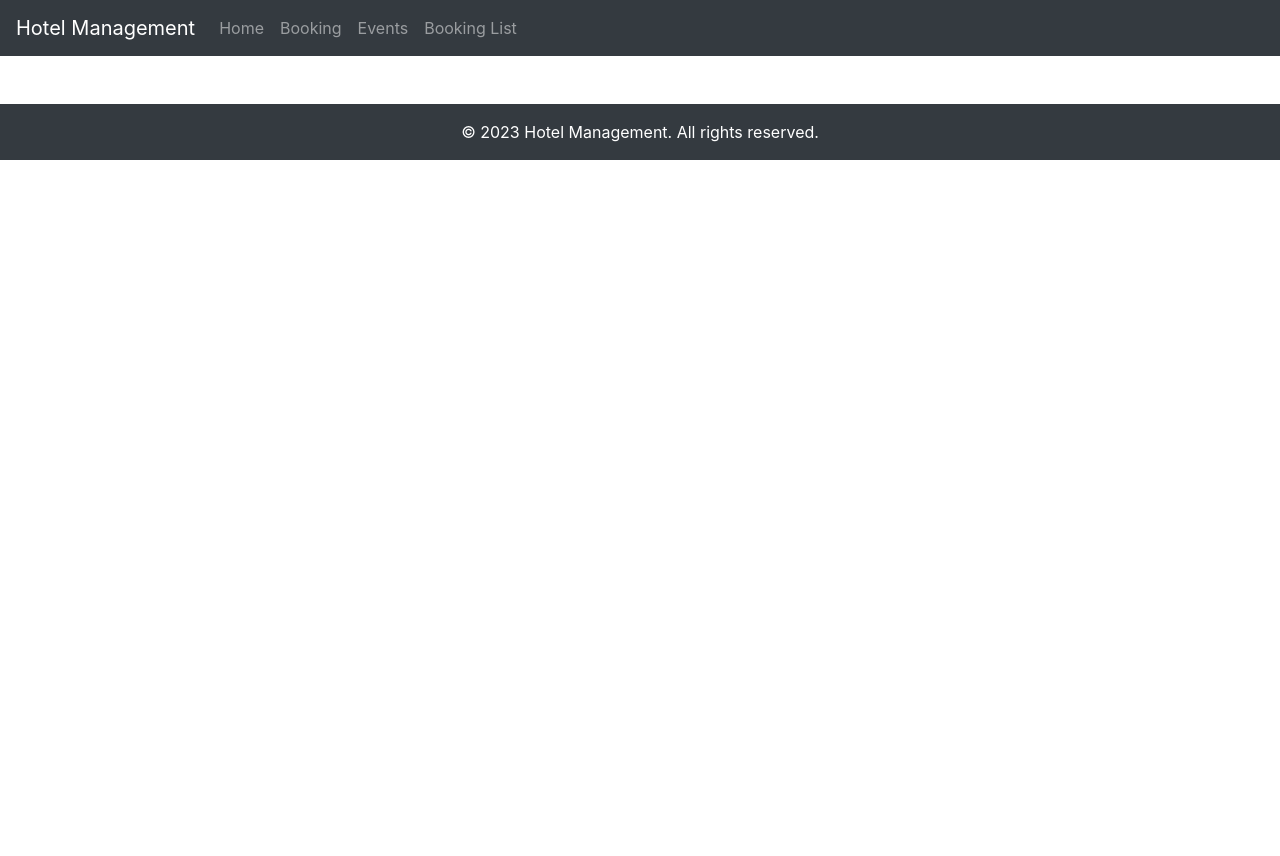
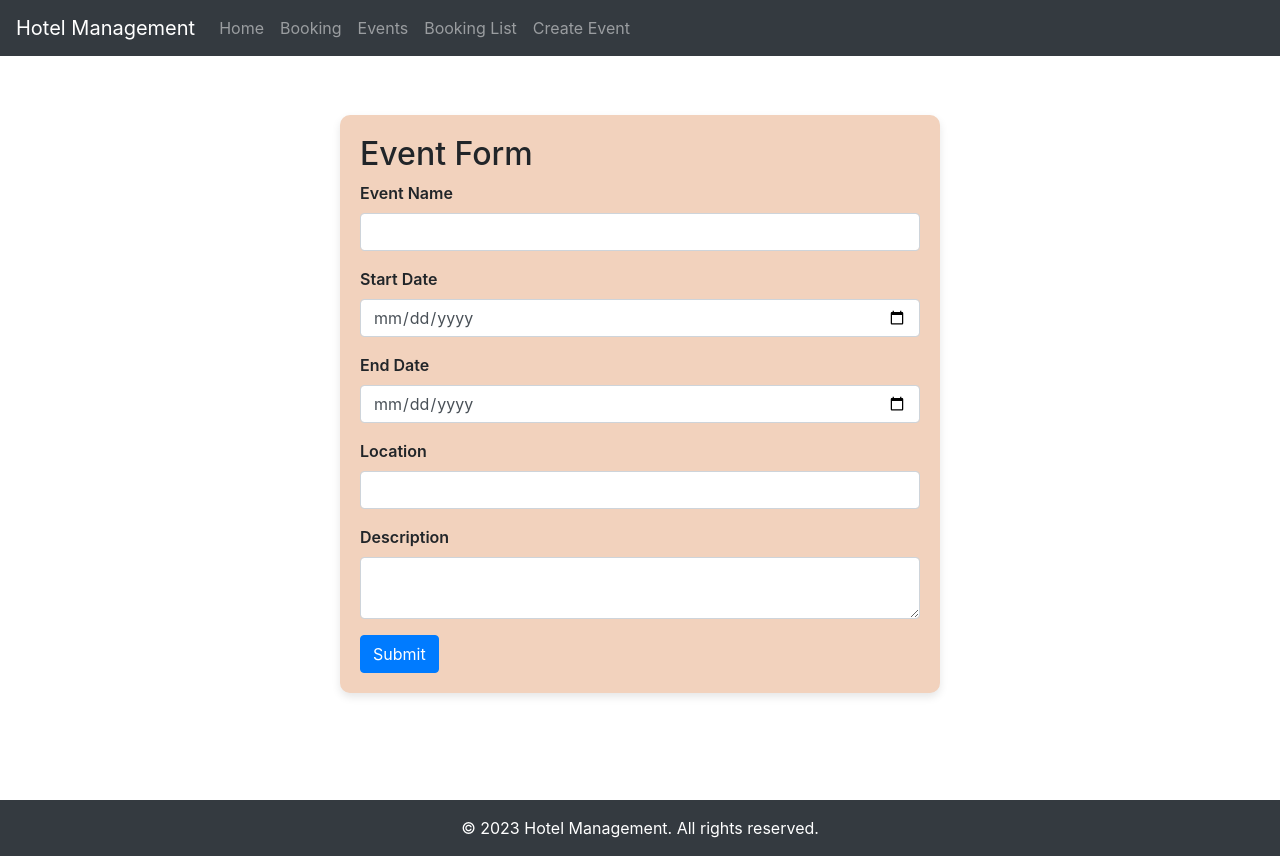
Before and after one commit to ChrisAlexRods/frontend-Hotel-Management, a React (Create React App) app: page /event-form in a window 1280 px wide. Built offline with nearby package versions, Linux system fonts and the light colour scheme.

Commit message:
Events Form Page

```diff
--- a/src/App.js
+++ b/src/App.js
@@ -7,6 +7,7 @@ import NavbarComponent from './NavbarComponent';
 import FooterComponent from './FooterComponent';
 import BookingForm from './BookingPage'
 import BookingList from './BookingList';
+import EventForm from './EventForm'
 
 function App() {
   return (
@@ -18,6 +19,7 @@ function App() {
           <Route path="/booking" element={<BookingPage />} />
           <Route path="/events" element={<EventsPage />} />
           <Route path="/booking-list" element={<BookingList />} />
+          <Route path="/event-form" element={<EventForm />} />
         </Routes>
         <FooterComponent />
       </div>
--- /dev/null
+++ b/src/EventForm.js
@@ -0,0 +1,121 @@
+import { useState } from 'react';
+import './EventFormStyles.css';
+
+const EventForm = () => {
+  const [eventData, setEventData] = useState({
+    name: '',
+    start_date: '',
+    end_date: '',
+    location: '',
+    description: ''
+  });
+  const [success, setSuccess] = useState(false);
+
+  const handleInputChange = e => {
+    const { name, value } = e.target;
+    setEventData(prevData => ({ ...prevData, [name]: value }));
+  };
+
+  const handleSubmit = e => {
+    e.preventDefault();
+
+    fetch('/api/events/', {
+      method: 'POST',
+      headers: {
+        'Content-Type': 'application/json'
+      },
+      body: JSON.stringify(eventData)
+    })
+      .then(response => {
+        if (response.ok) {
+          setSuccess(true);
+          setEventData({
+            name: '',
+            start_date: '',
+            end_date: '',
+            location: '',
+            description: ''
+          });
+        } else {
+          throw new Error('Something went wrong');
+        }
+      })
+      .catch(error => console.error(error));
+  };
+
+  return (
+    <main className="event-page-content">
+      <div className="container">
+        <div className="event-form-container">
+          <h2>Event Form</h2>
+          {success ? (
+            <div className="alert alert-success" role="alert">
+              Event submitted successfully.
+            </div>
+          ) : null}
+          <form onSubmit={handleSubmit}>
+            <div className="form-group">
+              <label htmlFor="name">Event Name</label>
+              <input
+                type="text"
+                className="form-control"
+                id="name"
+                name="name"
+                value={eventData.name}
+                onChange={handleInputChange}
+              />
+            </div>
+            <div className="form-group">
+              <label htmlFor="start_date">Start Date</label>
+              <input
+                type="date"
+                className="form-control"
+                id="start_date"
+                name="start_date"
+                value={eventData.start_date}
+                onChange={handleInputChange}
+              />
+            </div>
+            <div className="form-group">
+              <label htmlFor="end_date">End Date</label>
+              <input
+                type="date"
+                className="form-control"
+                id="end_date"
+                name="end_date"
+                value={eventData.end_date}
+                onChange={handleInputChange}
+              />
+            </div>
+            <div className="form-group">
+              <label htmlFor="location">Location</label>
+              <input
+                type="text"
+                className="form-control"
+                id="location"
+                name="location"
+                value={eventData.location}
+                onChange={handleInputChange}
+              />
+            </div>
+            <div className="form-group">
+              <label htmlFor="description">Description</label>
+              <textarea
+                className="form-control"
+                id="description"
+                name="description"
+                value={eventData.description}
+                onChange={handleInputChange}
+              ></textarea>
+            </div>
+            <button type="submit" className="btn btn-primary">
+              Submit
+            </button>
+          </form>
+        </div>
+      </div>
+    </main>
+  );
+};
+
+export default EventForm;
--- /dev/null
+++ b/src/EventFormStyles.css
@@ -0,0 +1,60 @@
+body {
+    background-color: #f5f5dc; /* Light brown background color */
+    min-height: 100vh;
+    font-family: Arial, sans-serif;
+    display: flex;
+    flex-direction: column;
+  }
+
+  #app {
+    flex: 1;
+  }
+
+  .event-form-container {
+    max-width: 600px;
+    margin: 0 auto;
+    padding: 20px;
+    background-color: #F2D2BD;
+    box-shadow: 0 4px 8px rgba(0, 0, 0, 0.1);
+    border-radius: 10px;
+  }
+
+  .event-page-content {
+    flex: 1;
+    display: flex;
+    justify-content: center;
+    align-items: center;
+    padding: 50px 0;
+  }
+
+  .form-group {
+    margin-bottom: 1.5rem;
+  }
+
+  .form-group label {
+    font-weight: 600;
+    margin-bottom: 0.5rem;
+  }
+
+  .btn-primary {
+    background-color: #007bff;
+    border-color: #007bff;
+    border-radius: 5px;
+    padding: 0.5rem 1rem;
+    font-size: 1rem;
+    font-weight: 600;
+    transition: all 0.2s;
+  }
+
+  .btn-primary:hover {
+    background-color: #0056b3;
+    border-color: #0056b3;
+    box-shadow: 0 4px 6px rgba(0, 0, 0, 0.1);
+  }
+
+  .alert {
+    margin-top: 1.5rem;
+    padding: 1rem;
+    border-radius: 5px;
+    font-weight: 600;
+  }
--- a/src/NavbarComponent.js
+++ b/src/NavbarComponent.js
@@ -13,6 +13,7 @@ const NavbarComponent = () => {
           <Nav.Link as={Link} to="/booking">Booking</Nav.Link>
           <Nav.Link as={Link} to="/events">Events</Nav.Link>
           <Nav.Link as={Link} to="/booking-list">Booking List</Nav.Link>
+          <Nav.Link as={Link} to="/event-form">Create Event</Nav.Link> {/* Add a new Nav.Link for EventForm */}
         </Nav>
       </Navbar.Collapse>
     </Navbar>
```
